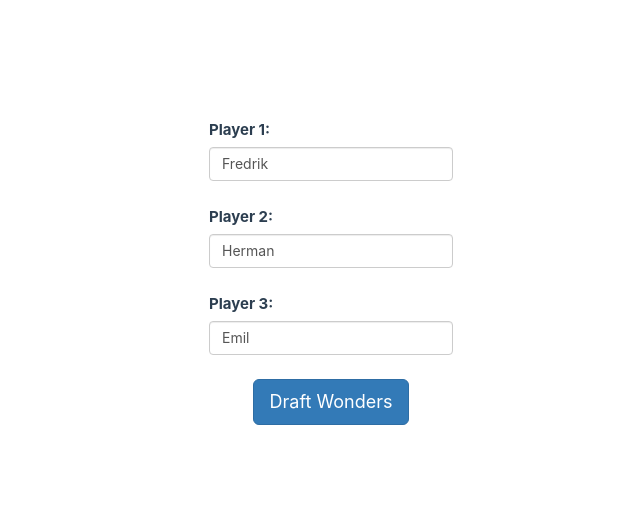
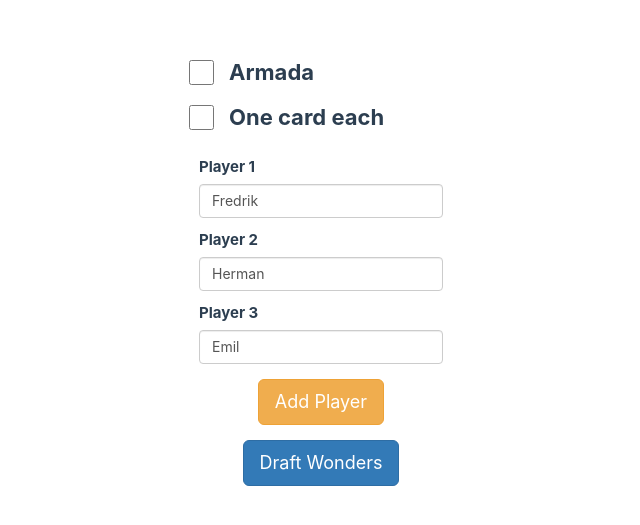
Before and after one commit to thfr1102/7-Wonders-Draft, a Vue app: page / in a window 1280 px wide. Shown: the part 129-654 px from the top of the page, without its empty margins (187-827 px from the left). Built offline with nearby package versions, Linux system fonts and the light colour scheme; the HTML template or start-up script is replaced by a standard one.

Commit message:
hotfix 1.0.7

```diff
--- a/src/App.vue
+++ b/src/App.vue
@@ -1,21 +1,67 @@
 <template>
   <div class="main-container" @keyup.enter="draftWonders">
     <div>
-      <label for="player1">Player 1: </label>
-      <input type="text" class="form-control" id="player1" v-model="playerNames[0]"><br>
-      <label for="player2">Player 2: </label>
-      <input type="text" class="form-control" id="player2" v-model="playerNames[1]"><br>
-      <label for="player3">Player 3: </label>
-      <input type="text" class="form-control" id="player3" v-model="playerNames[2]"><br>
+      <div class="div_check_boxes">
+        <div class="armada_check">
+          <input
+            class="form-check-input"
+            type="checkbox"
+            id="armada"
+            name="armada"
+            v-model="armadaCheck"
+            @change="checkArmadaExpansion"
+          />
+          <label class="form-check-label" for="armada">Armada</label>
+        </div>
+        <div class="1e_check">
+          <input
+            class="form-check-input"
+            type="checkbox"
+            id="1e"
+            name="1e"
+            v-model="oneEach"
+          />
+          <label class="form-check-label" for="1e">One card each</label>
+        </div>
+      </div>
+      <div
+        class="player-name"
+        v-for="(playerName, playerIndex) in playerNames"
+        :key="playerIndex"
+      >
+        <label v-text="'Player ' + Number(playerIndex + 1)"></label>
+        <input
+          type="text"
+          class="form-control"
+          v-model="playerNames[playerIndex]"
+        />
+      </div>
     </div>
     <div class="div_button">
-      <button @click="draftWonders" class="btn btn-primary btn-lg" type="button">Draft Wonders</button>
+      <button @click="addPlayer" class="btn btn-warning btn-lg" type="button">
+        Add Player
+      </button>
+    </div>
+    <div class="div_button">
+      <button
+        @click="draftWonders"
+        class="btn btn-primary btn-lg"
+        type="button"
+      >
+        Draft Wonders
+      </button>
     </div>
     <div class="results">
-      <div class="player-list" v-for="(playerObjects, playerIndex) in draftedObjects" :key="playerIndex">
+      <div
+        class="player-list"
+        v-for="(playerObjects, playerIndex) in draftedObjects"
+        :key="playerIndex"
+      >
         <h2 class="player-name">{{ playerNames[playerIndex] }}:</h2>
         <ul class="object-list">
-          <li v-for="object in playerObjects"><span>{{ object }}</span></li>
+          <li v-for="object in playerObjects">
+            <span>{{ object }}</span>
+          </li>
         </ul>
       </div>
     </div>
@@ -26,9 +72,19 @@
 export default {
   data() {
     return {
-      objectPool: ["Alexandria", "Babylon", "Ephesus", "Giza", "Halicarnassus", "Olympia", "Rhodos"],
+      objectPool: [
+        "Alexandria",
+        "Babylon",
+        "Ephesus",
+        "Giza",
+        "Halicarnassus",
+        "Olympia",
+        "Rhodos",
+      ],
       playerNames: ["Fredrik", "Herman", "Emil"],
-      draftedObjects: []
+      draftedObjects: [],
+      armadaCheck: false,
+      oneEach: false,
     };
   },
   methods: {
@@ -41,18 +97,43 @@ export default {
     },
     draftWonders() {
       // Shuffle the object pool
-      const indexArray = [...Array(7).keys()]; // Create an array of indexes [0, 1, 2, ..., 6]
+      const indexArray = [...Array(this.objectPool.length).keys()]; // Create an array of indexes [0, 1, 2, ..., 6]
       this.shuffleArray(indexArray); // Shuffle the index array
+      // Shuffle players
+      this.shuffleArray(this.playerNames);
 
       // Clear the drafted objects from the previous draft
       this.draftedObjects = [];
 
       // Draft two objects for each player
-      for (let i = 0; i < 3; i++) {
-        const playerObjects = [this.objectPool[indexArray[i * 2]], this.objectPool[indexArray[i * 2 + 1]]];
+      for (let i = 0; i < this.playerNames.length; i++) {
+        let playerObjects = [];
+        if (this.oneEach) {
+          playerObjects = [
+            this.objectPool[indexArray[i]],
+            this.objectPool[indexArray[i + this.playerNames.length]],
+          ];
+        } else {
+          playerObjects = [
+            this.objectPool[indexArray[i * 2]],
+            this.objectPool[indexArray[i * 2 + 1]],
+          ];
+        }
         this.draftedObjects.push(playerObjects);
       }
-    }
-  }
+    },
+    addPlayer() {
+      this.playerNames.push("");
+    },
+    checkArmadaExpansion() {
+      if (this.armadaCheck) {
+        this.objectPool.push("Syrakus");
+      } else {
+        if (this.objectPool.includes("Syrakus")) {
+          this.objectPool.splice(this.objectPool.indexOf("Syrakus"), 1);
+        }
+      }
+    },
+  },
 };
 </script>
--- a/src/assets/main.css
+++ b/src/assets/main.css
@@ -1,10 +1,19 @@
-@import './base.css';
+@import "./base.css";
 
 #app {
   max-width: 1920px;
   margin: 0 auto;
   padding: 2rem;
   font-weight: normal;
+}
+
+.main-container {
+  -webkit-touch-callout: none;
+  -webkit-user-select: none;
+  -khtml-user-select: none;
+  -moz-user-select: none;
+  -ms-user-select: none;
+  user-select: none;
 }
 
 a,
@@ -35,6 +44,22 @@ a,
 
 .div_button {
   text-align: center;
+  margin-top: 15px;
+}
+
+.div_check_boxes {
+  text-align: left;
+}
+
+.div_check_boxes input {
+  height: 25px;
+  width: 25px;
+}
+
+.div_check_boxes label {
+  padding-left: 15px;
+  font-size: 22px;
+  bottom: 5px;
 }
 
 .player-list {
```
Also changed, not shown: 1 other file (tests, documents, lock files or other folders).
